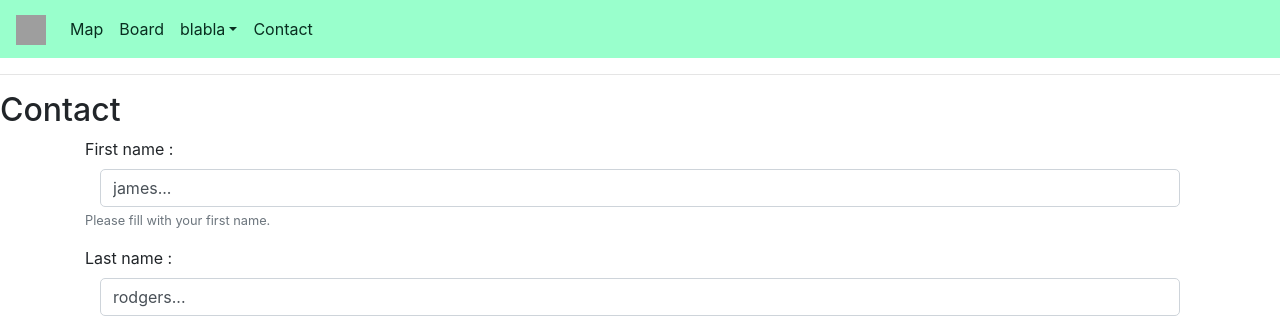
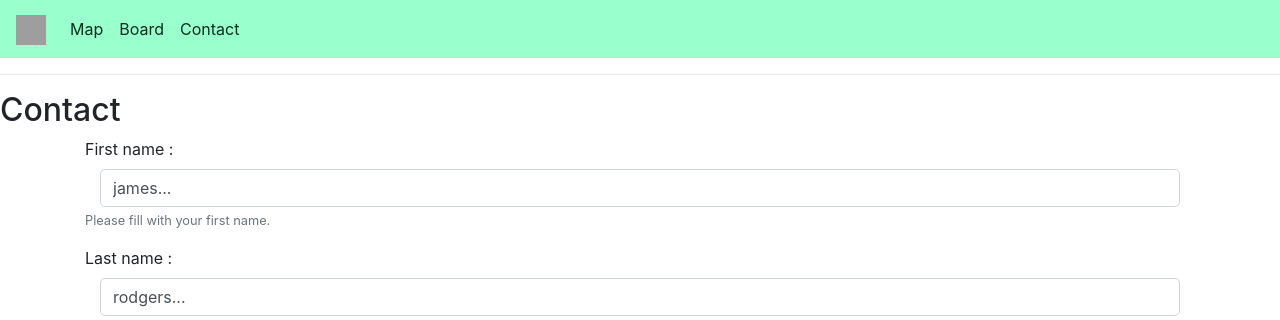
Before and after one commit to BabouZ17/point-of-interest, a Django app: page /basis/contact in a window 1280 px wide. Shown: the top 320 px of the page. Run offline with Django 3.2, Linux system fonts and the light colour scheme; some libraries are stand-ins or nearby versions; grey boxes are pictures that could not be loaded.

```diff
--- a/basis/templates/basis/base.html
+++ b/basis/templates/basis/base.html
@@ -37,19 +37,7 @@
       <div class="navbar-nav mr-auto">
         <a class="nav-item nav-link" href="{% url 'basis:home' %}" style="color: #092e20;">Map</a>
         <a class="nav-item nav-link" href="#" style="color: #092e20;">Board</a>
-        <li class="nav-item dropdown">
-          <a class="nav-link dropdown-toggle" href="#"
-          data-toggle="dropdown" aria-haspopup="true" aria-expanded="false" style="color: #092e20;">
-          blabla</a>
-          <div class="dropdown-menu" aria-labelledby="navbarDropdownMenuLink">
-            <form class="form-inline" action="#" method="POST">
-            <div class="dropdown-divider"></div>
-            <a class="dropdown-item" href="#" style="color: #6497b1;">blabla</a>
-          </div>
-        </li>
-        <li class="nav-item dropdown">
-          <a class="nav nav-item nav-link" href="{% url 'basis:contact' %}" style="color: #092e20;">Contact</a>
-        </li>
+        <a class="nav nav-item nav-link" href="{% url 'basis:contact' %}" style="color: #092e20;">Contact</a>
       </div>
     </div>
   </nav>
--- a/basis/templates/basis/contact.html
+++ b/basis/templates/basis/contact.html
@@ -5,7 +5,7 @@
 <h2>Contact</h2>
 <div class="container">
     <div class="box">
-        <form action="{% url 'basis:contact' %}" class="form-inline" method="post">
+        <form action="{% url 'basis:contact' %}" method="post">
             {% csrf_token %}
             {% for field in form.visible_fields %}
             <div class="form-group">
```
